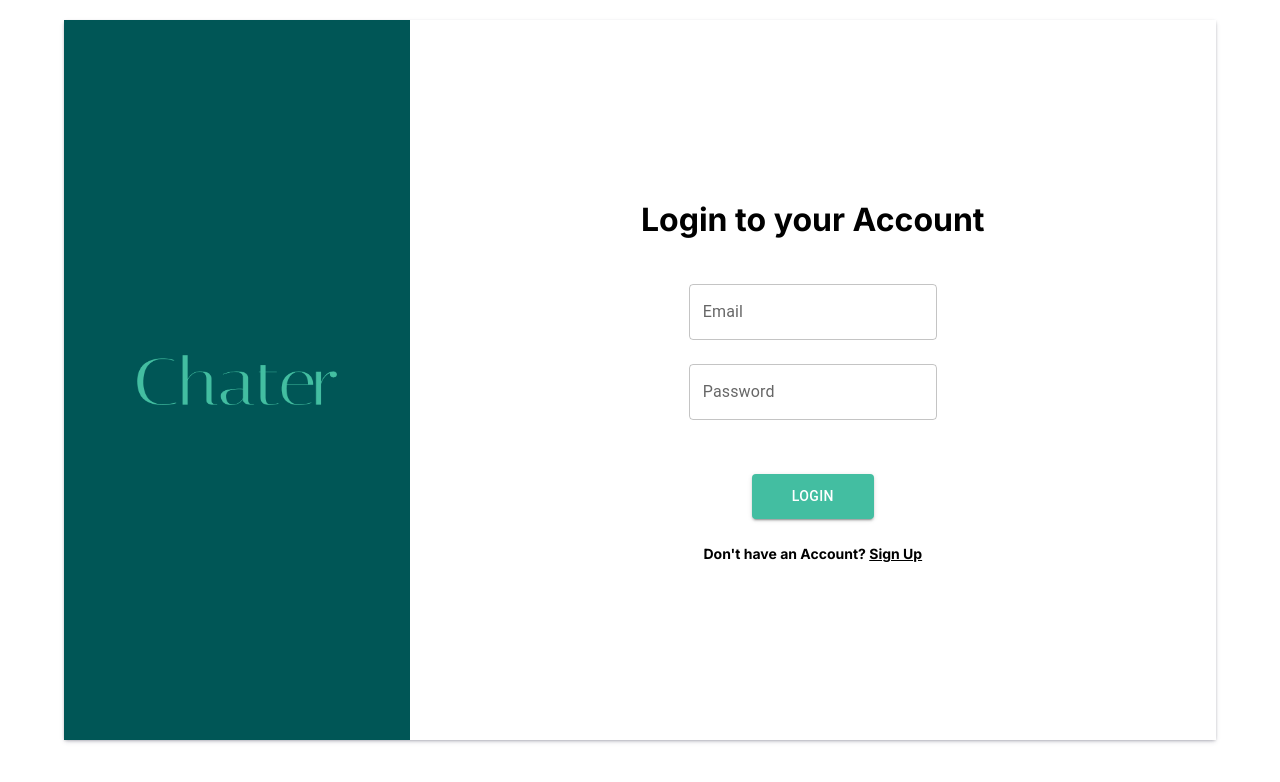
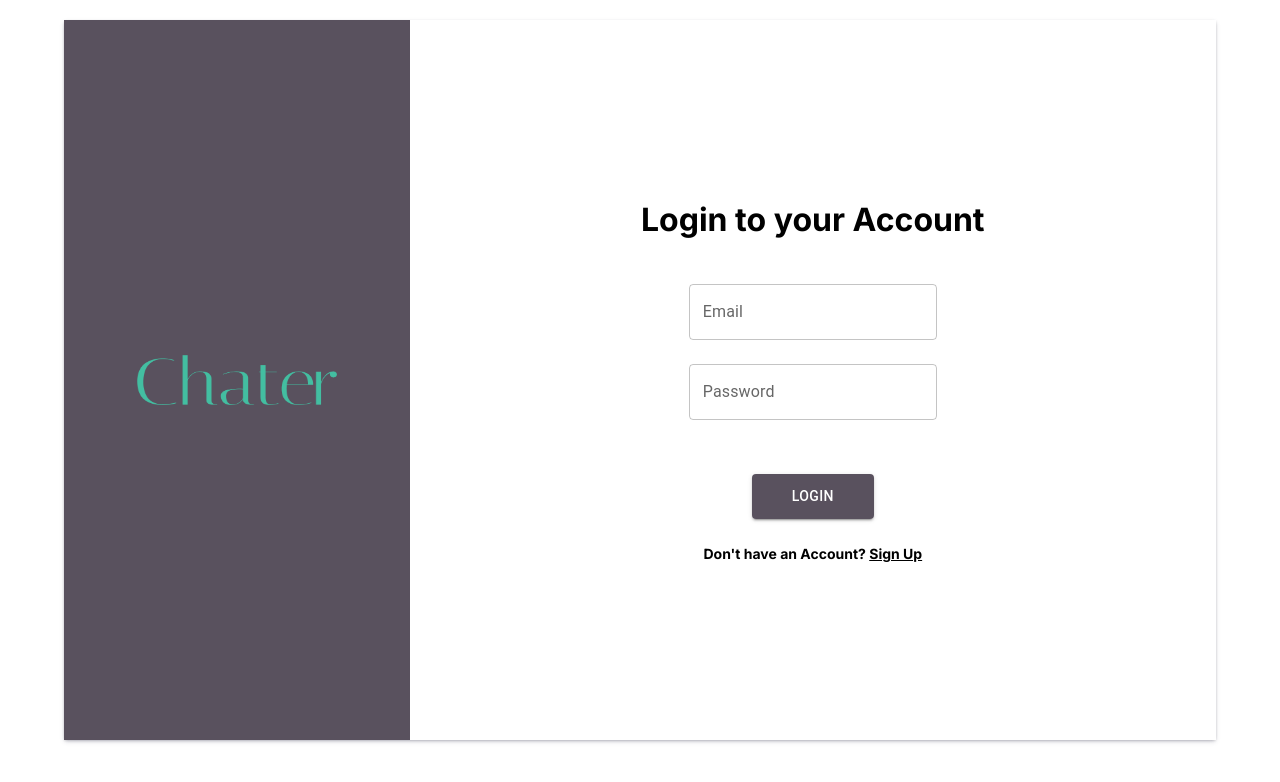
Before and after one commit to SA-30/messenging, a Next.js app: page / in a window 1280 px wide. Shown: the top 782 px of the page. Built offline with nearby package versions, Linux system fonts and the light colour scheme.

Commit message:
login page

```diff
--- a/app/globals.css
+++ b/app/globals.css
@@ -264,7 +264,7 @@
 /* LOGIN CONTAINER */
 
 .login-container {
-  background-color: #005656;
+  background-color: rgba(19, 8, 27, 0.701);
   height: 90vh;
   width: 90vw;
   display: flex;
@@ -293,7 +293,7 @@
 }
 
 #login-button {
-  background-color: #43bea1;
+  background-color: rgba(19, 8, 27, 0.701);
   padding: 10px 40px;
   margin: 30px 0 25px 0;
 }
@@ -305,7 +305,7 @@ h2 {
 
 a {
   text-decoration: none;
-  color: #43bea1;
+  color: rgba(19, 8, 27, 0.701);
   font-weight: bold;
   margin: 10px 0;
   font-size: 18px;
```
